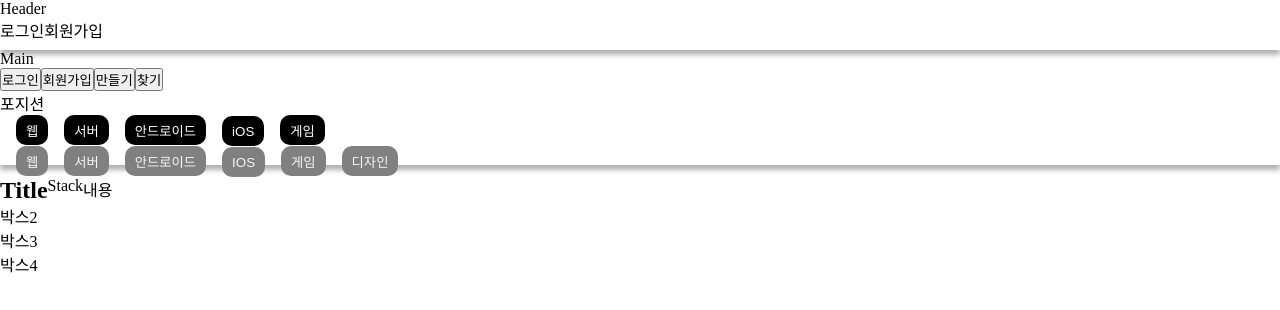
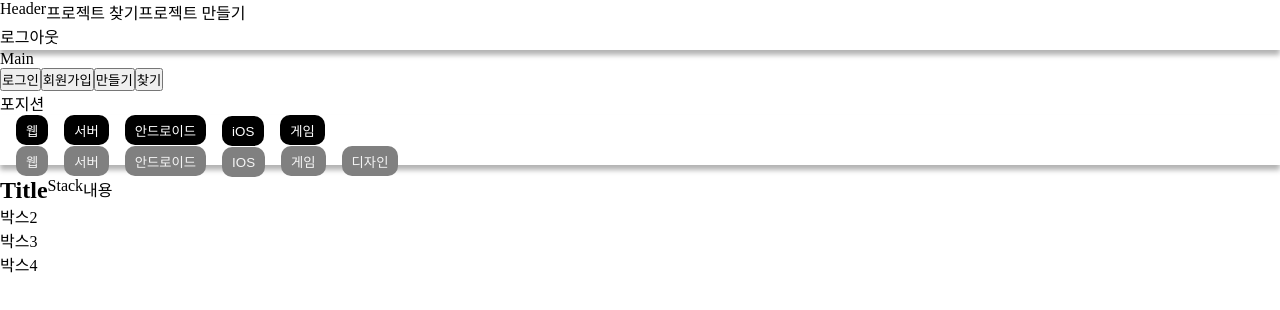
Before and after one commit to DataStructionNarsha/gaeguri-Web, a React (Create React App) app: page / in a window 1280 px wide. Shown: the top 310 px of the page. Built offline with nearby package versions, Linux system fonts and the light colour scheme.

Commit message:
ADD :: recoil추가
recoil 추가
NavBar 수정

```diff
--- a/package.json
+++ b/package.json
@@ -11,6 +11,7 @@
     "react-dom": "^18.2.0",
     "react-router-dom": "^6.4.1",
     "react-scripts": "5.0.1",
+    "recoil": "^0.7.6",
     "styled-components": "^5.3.6",
     "web-vitals": "^2.1.4"
   },
--- a/src/components/Header.jsx
+++ b/src/components/Header.jsx
@@ -1,8 +1,10 @@
 import React, { useState } from "react";
+import { useRecoilState, useRecoilValue } from "recoil";
+import { isLogged } from "./store/atom";
 import "./Header.css";
 
 const Header = () => {
-  const [isloggin, setloggin] = useState(false);
+  const [isloggin, setloggin] = useRecoilState(isLogged);
   return (
     <header>
       <div>
--- a/src/components/Main.jsx
+++ b/src/components/Main.jsx
@@ -1,9 +1,8 @@
 import React from "react";
 import CusBtn from "./common/locationBtn";
-import {Pobtn, Setbtn} from "./style/MainStyle"
+import { Pobtn, Setbtn } from "./Style/MainStyle";
 
 const Main = () => {
-
   return (
     <>
       <div>Main</div>
--- /dev/null
+++ b/src/components/store/atom.js
@@ -0,0 +1,9 @@
+import React from "react";
+import { atom } from "recoil";
+
+const isLogged = atom({
+  key: "login",
+  default: true,
+});
+
+export { isLogged };
--- a/src/index.js
+++ b/src/index.js
@@ -2,12 +2,15 @@ import React from "react";
 import ReactDOM from "react-dom/client";
 import App from "./App";
 import reportWebVitals from "./reportWebVitals";
+import { RecoilRoot } from "recoil";
 
 const root = ReactDOM.createRoot(document.getElementById("root"));
 root.render(
-  <React.StrictMode>
-    <App />
-  </React.StrictMode>
+  <RecoilRoot>
+    <React.StrictMode>
+      <App />
+    </React.StrictMode>
+  </RecoilRoot>
 );
 
 // If you want to start measuring performance in your app, pass a function
```
Also changed, not shown: src/components/Style/Create.css (deleted), src/components/Style/create/Cr_page1.css (deleted), 1 other file (tests, documents, lock files or other folders). Lines whose indentation alone changed are shown as unchanged.
